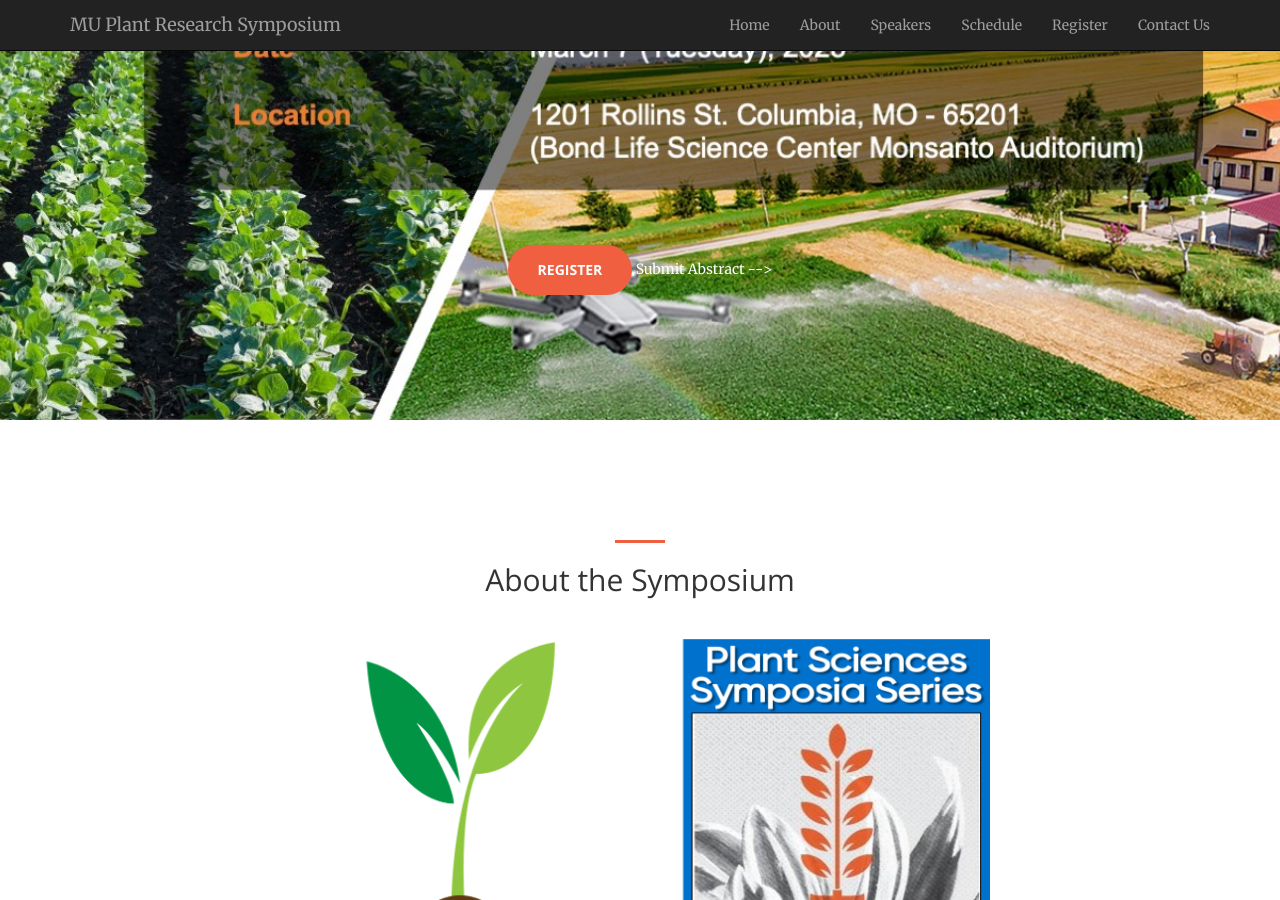
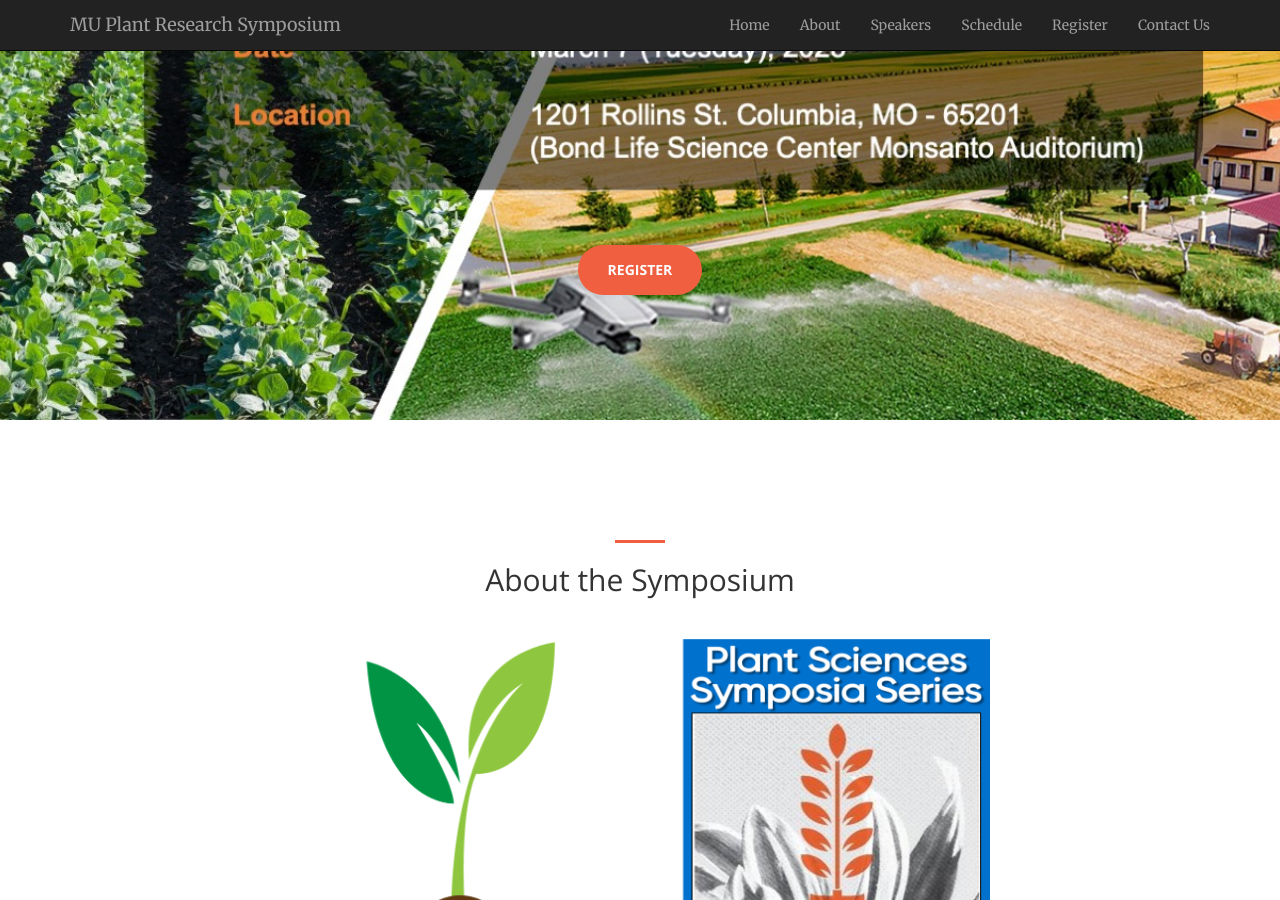
Before and after one commit to mupioneersymposium/mupioneersymposium.github.io, a Jekyll site: the page built from index.html, in a window 1280 px wide and 900 px high, scrolled down 480 px. Built offline with Jekyll 4.4.1, drawn with Linux system fonts in a browser that asks for light colours.

Commit message:
Update header.html

```diff
--- a/_includes/header.html
+++ b/_includes/header.html
@@ -4,7 +4,6 @@
             <br/><br/><br/>
             <br/><br/><br/><br/><br/><br/><br/><br/><br/><br/><br/><br/><br/><br/><br/><br/><br/><br/><br/><br/><br/><br/><br/><br/><br/><br/><br/>
             <a target="_blank" href="register.html" class="btn btn-primary btn-xl page-scroll">Register</a>
-<! --            <a target="_blank" href="abstract.html" class="btn btn-primary btn-xl page-scroll">Submit Abstract</a> -->
         </div>
     </div>
 </header>
```
